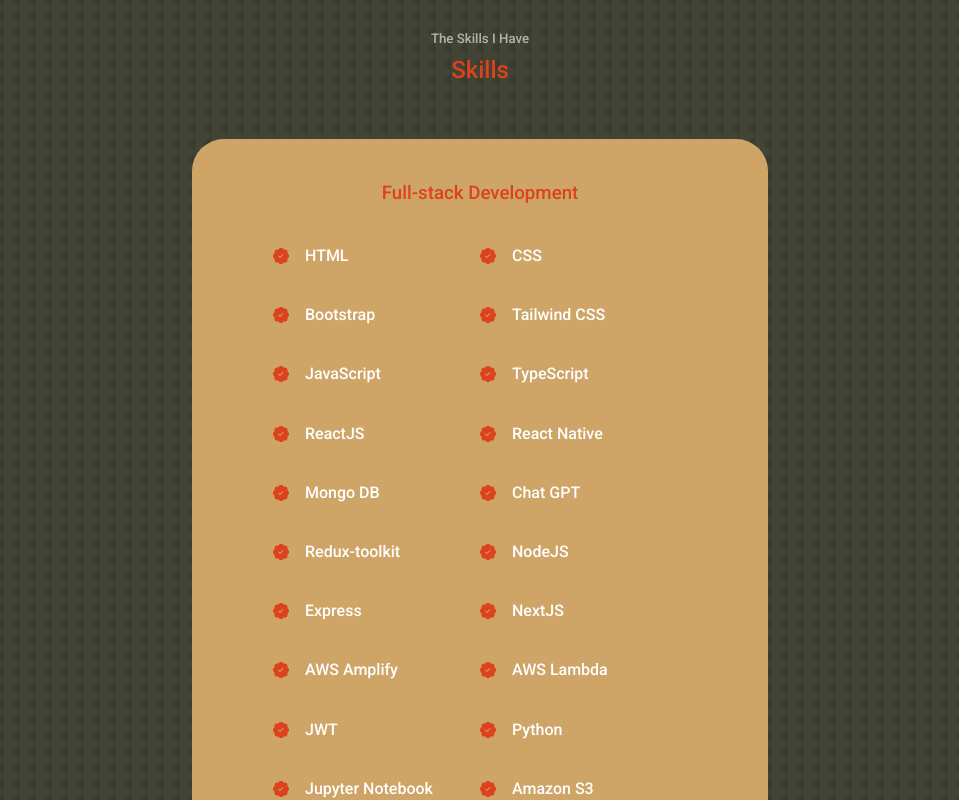
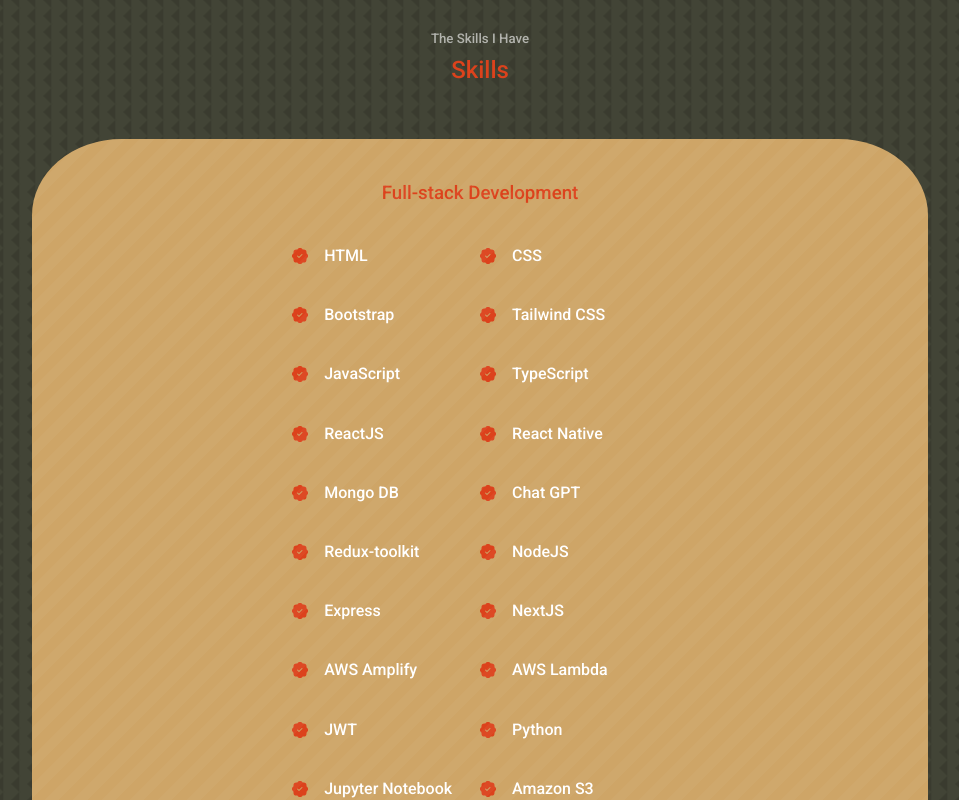
Before and after one commit to BrianCarela/Portfolio, a React (Create React App) app: page / in a window 1280 px wide. Shown: the part 1160-1960 px from the top of the page, without its empty margins (160-1119 px from the left). Built offline with nearby package versions, Linux system fonts and the light colour scheme.

Commit message:
Update Experience.jsx

```diff
--- a/src/components/experience/Experience.jsx
+++ b/src/components/experience/Experience.jsx
@@ -7,7 +7,7 @@
     <section id="experience">
       <h5>The Skills I Have</h5>
       <h2>Skills</h2>
-      <div className="container experience__container">
+      <div className="container experience__container sand-stripes">
         <div className="experience__frontend">
           <h3>Full-stack Development</h3>
           <div className="experience__content">
```
